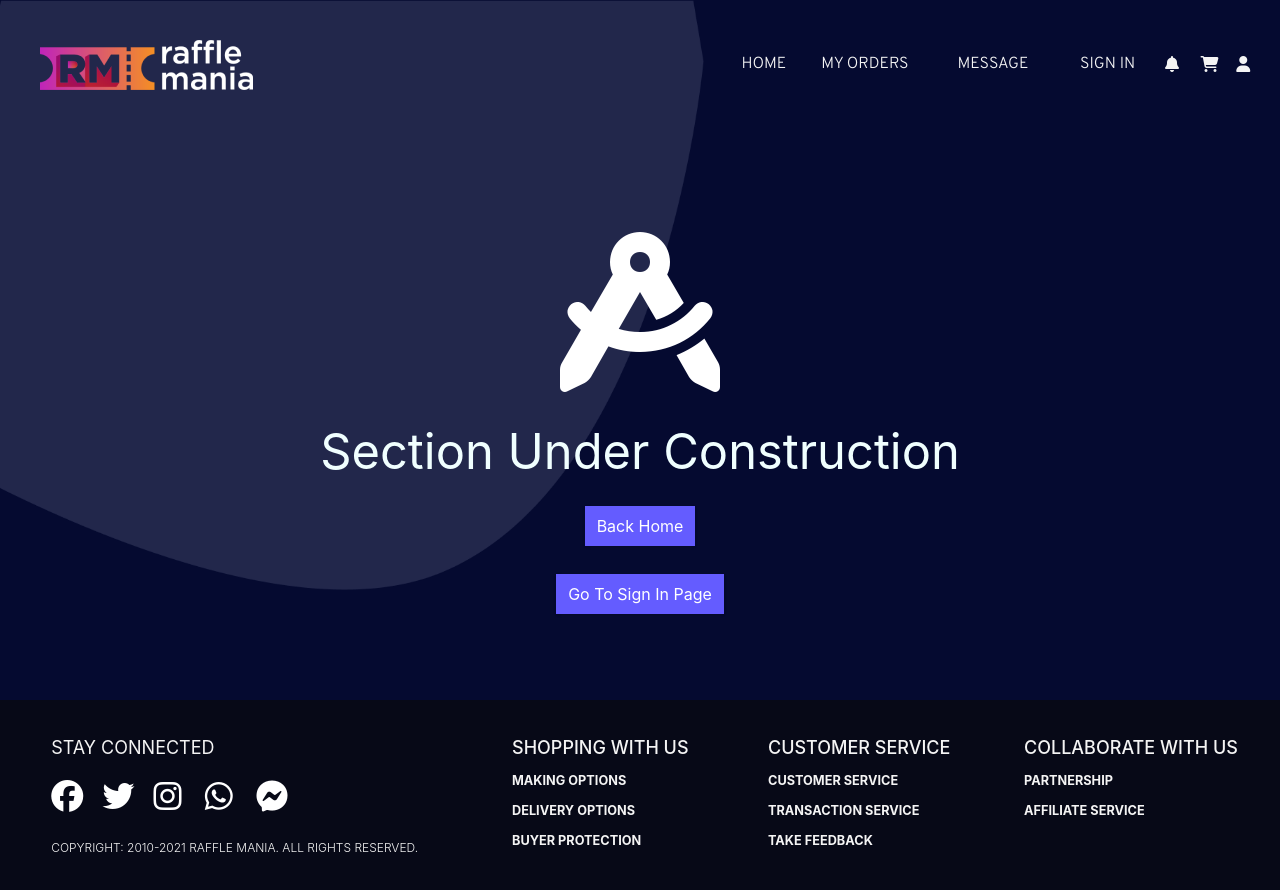
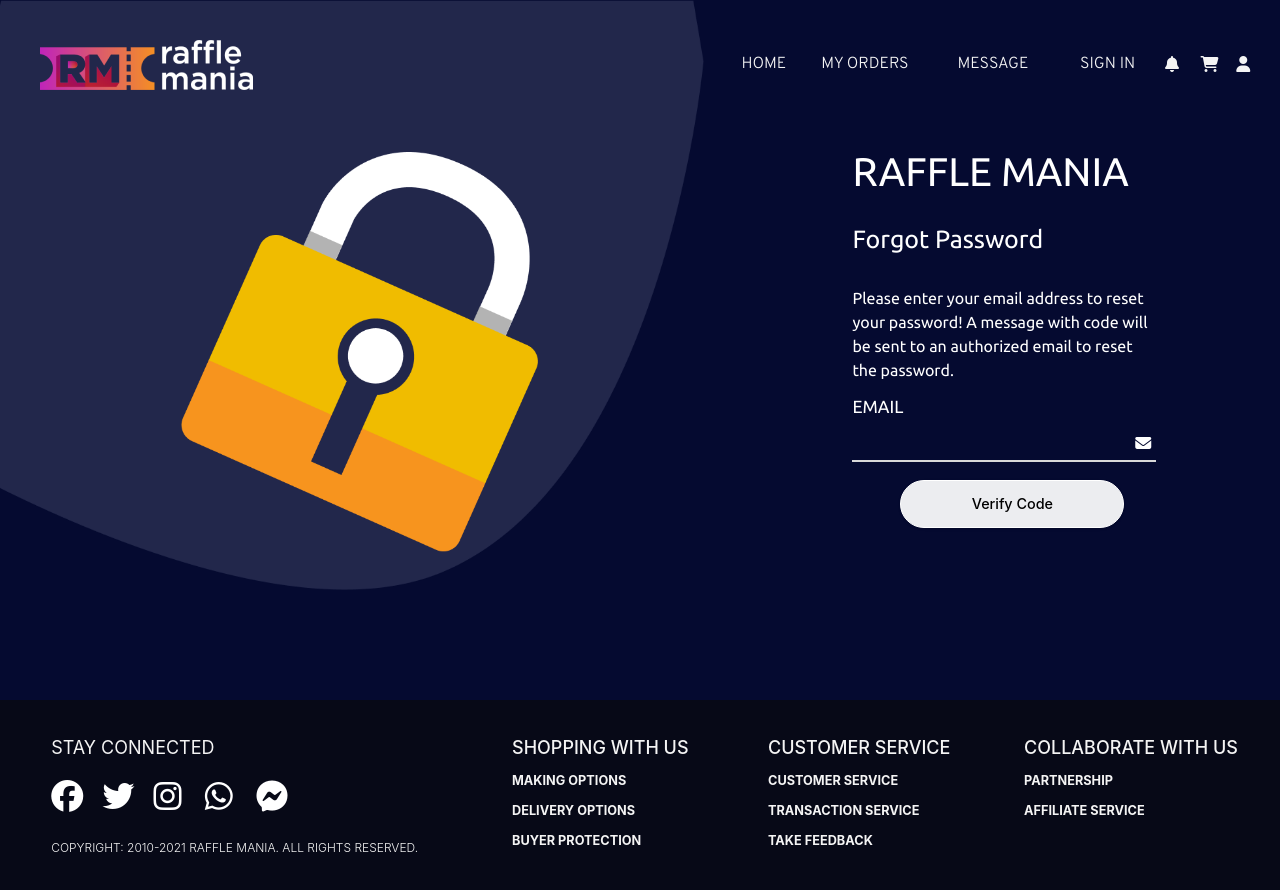
Before and after one commit to AbdAska/1stProject, a React (Create React App) app: page /reset in a window 1280 px wide. Shown: the top 890 px of the page. Built offline with nearby package versions, Linux system fonts and the light colour scheme.

Commit message:
first commit

```diff
--- a/public/index.html
+++ b/public/index.html
@@ -13,6 +13,9 @@
   <link rel="preconnect" href="https://fonts.googleapis.com">
   <link rel="preconnect" href="https://fonts.gstatic.com" crossorigin>
   <link href="https://fonts.googleapis.com/css2?family=Overpass:wght@300&display=swap" rel="stylesheet">
+  <link rel="preconnect" href="https://fonts.googleapis.com">
+    <link rel="preconnect" href="https://fonts.gstatic.com" crossorigin>
+    <link href="https://fonts.googleapis.com/css2?family=Ubuntu&display=swap" rel="stylesheet">
   <!--
       manifest.json provides metadata used when your web app is installed on a
       user's mobile device or desktop. See https://developers.google.com/web/fundamentals/web-app-manifest/
--- a/src/App.js
+++ b/src/App.js
@@ -1,10 +1,12 @@
 import {BrowserRouter, Routes, Route} from 'react-router-dom'
+// import {ProtectedRoute} from 'react-router-dom'
 import Home from './pages/Home';
 import Error from './pages/Error';
 import SharedLayout from './pages/SharedLayout';
 import Ongoing from './ongoing';
 import Getin from './pages/Getin';
 import Dashboard from './pages/Dashboard';
+import ResetPass from './pages/resetpass';
 
 // function App() {
 //   return <BrowserRouter>
@@ -54,7 +56,7 @@
     <Route path='signin' element={<Getin/>}/>
     <Route path='notifications' element={<Ongoing/>}/>
     <Route path='cart' element={<Ongoing/>}/>
-    <Route path='reset' element={<Ongoing/>}/>
+    <Route path='reset' element={<ResetPass/>}/>
     <Route path='Signup' element={<Ongoing/>}/>
     <Route path='*' element={<Error/>}/>
     <Route path='Dashboard' element={<Dashboard/>}/>
--- a/src/index.css
+++ b/src/index.css
@@ -706,6 +706,7 @@
 }
 .A29{
   display: flex;
+  font-family: 'Ubuntu', sans-serif;
   width: 97vw;
   max-width: 1920px;
   flex-wrap: nowrap;
@@ -716,14 +717,16 @@
   /* border: 1px solid red; */
 }
 .AI{
-  width: 43rem;
+  /* width: 28rem; */
+  max-height: 25rem;
   display: flex;
   flex-shrink: 5;
   flex-grow: 0;
 }
+
 .A30{
-  width: 25rem;
-  max-width: 450px;
+  /* width: 25rem; */
+  max-width: 24rem;
   height: 32rem;
   padding-left: 5rem;
   flex-shrink: 1;
@@ -733,7 +736,7 @@
   /* border: 1px solid red; */
 }
 .A30 h1{
-  font-family: 'Ubuntu';
+  font-family: 'Ubuntu', sans-serif;
     font-style: normal;
     font-weight: 500;
     font-size: 2.5rem;
@@ -741,7 +744,7 @@
     color: white;
 }
 .A30 p{
-  font-family: 'Ubuntu';
+  font-family: 'Ubuntu', sans-serif;
     font-style: normal;
     font-weight: 300;
     font-size: 1rem;
@@ -749,7 +752,7 @@
     color: white;
 }
 .A30 label{
-  font-family: 'Ubuntu';
+  font-family: 'Ubuntu', sans-serif;
     font-style: normal;
     font-weight: 300;
     font-size: 1rem;
--- a/src/pages/Validation.js
+++ b/src/pages/Validation.js
@@ -1,10 +1,15 @@
 const Validation = (values) =>{
     let errors={};
     if(!values.username){
-    errors.username="Username is required"
+    errors.username="Username is required."
     }
 if(!values.password){
-    errors.password="Password is required"
+    errors.password="Password is required."
+}
+if (!values.email){
+    errors.email="Email is required."
+}else if(!/\S+@\S+\.\S+/.test(values.email)){
+    errors.email="Please enter valid email address."
 }
 // else if (!/\S+@\S+\.\S+/.test(values.email)){
 //     errors.email="email is invalid"
--- /dev/null
+++ b/src/pages/resetpass.js
@@ -0,0 +1,50 @@
+import Validation from "./Validation";
+import image from './imagea.png';
+import {useNavigate} from 'react-router-dom';
+import { useState } from 'react';
+import React from 'react';
+
+const ResetPass = () =>{
+const [values, setValues] =useState({email:""})
+    const [errors, setError]= useState({});
+    const handleChange = (event) =>{
+     setValues({...values, [event.target.name]:event.target.value})
+    }
+     const navigate= useNavigate();
+    const handleFormSubmit = (event) =>{
+    event.preventDefault();
+    setError(Validation(values));
+   {!values.email ||navigate("/Dashboa")}
+    }
+
+    return <div className="A29">
+     <img src={image} className='AI' alt={image}></img>
+     <div className='A30'>
+     <form>
+         <h1 style={{lineHeight:'100%'}}>RAFFLE MANIA</h1>
+         <h4 style={{lineHeight:'200%', color:'white'}}>Forgot Password</h4>
+         <p style={{lineHeight:'150%'}}>Please enter your email address to reset your password! A message with code will be sent to an authorized email to reset the password.</p>
+         <div className='inputcon'>
+
+            <h5>Email</h5>
+            <div className='speinput'>
+            <div>
+            <input className='A31' type='text' name='email' value={values.email} onChange={handleChange}></input>
+
+            </div>
+            <div>
+            <i class="fa-solid fa-envelope"></i>
+            </div>
+            </div>
+            {errors.email && <p style={{color:'red', lineHeight:'50%'}}>{errors.email}</p>}
+            <div className='A33'>
+            <button onClick={handleFormSubmit} className='btn1'>Verify Code</button><br/><br/>
+            </div>
+        </div> <br/>
+
+         </form>
+         </div>
+         </div>
+
+}
+export default ResetPass
```
Also changed, not shown: src/pages/imagea.png (added).
